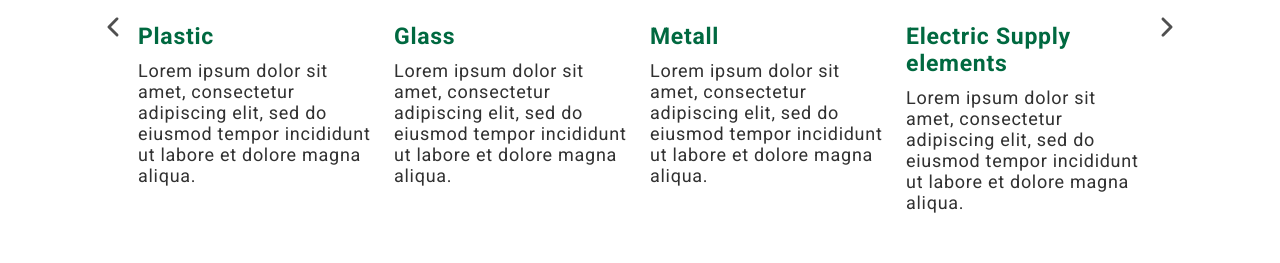
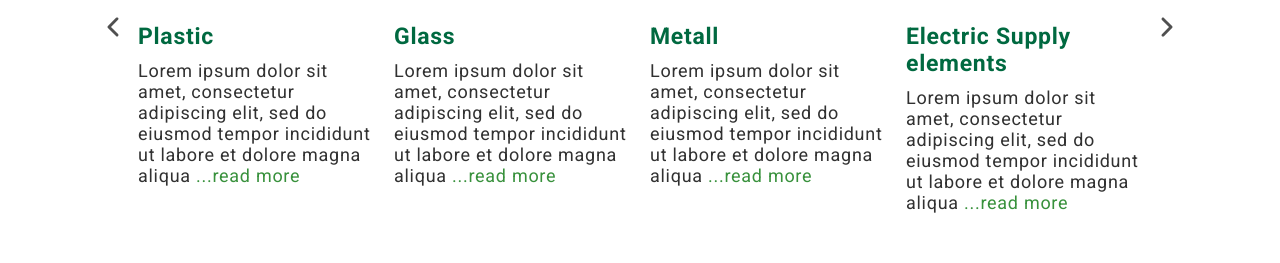
Before and after one commit to dreamkaman/react-sorting-waste, a React (Create React App) app: page / in a window 1280 px wide. Shown: the part 1287-1550 px from the top of the page. Built offline with nearby package versions, Linux system fonts and the light colour scheme; the HTML template or start-up script is replaced by a standard one.

Commit message:
commit slider : slides and styles - prat 7

```diff
--- a/src/modules/HelpPlanet/HelpPlanet.jsx
+++ b/src/modules/HelpPlanet/HelpPlanet.jsx
@@ -1,7 +1,6 @@
 import styles from './HelpPlanet.module.scss';
 import truckImage from '../../images/TruckMainPage.png';
 import { Link } from 'react-router-dom';
-
 
 const HelpPlanet = () => {
   return (
@@ -27,10 +26,10 @@
             </li>
           </ul>
         </div>
-        <img src={truckImage} alt='truck' className={styles.image}></img>
+        <img src={truckImage} alt="truck" className={styles.image}></img>
       </div>
     </section>
-  )
+  );
 };
 
 export default HelpPlanet;
--- a/src/modules/WasteTypesSlider/WasteTypesSlider.jsx
+++ b/src/modules/WasteTypesSlider/WasteTypesSlider.jsx
@@ -13,6 +13,7 @@
 import arrowLeft from '../../images/waste-slider/arrows/left.svg';
 
 import { data } from './dataWasteSlide';
+import { Link } from 'react-router-dom';
 
 const NextArrow = (props) => {
   const { className, onClick } = props;
@@ -83,7 +84,14 @@
             </div>
             <div className={styles.slideContent}>
               <h6>{slide.title}</h6>
-              <p>{slide.description}</p>
+              <p>{slide.description}
+                <Link
+                  to="/about"
+                  className={styles.readMore}
+                >...read more
+                </Link>
+              </p>
+
             </div>
           </div>,
         )}
--- a/src/modules/WasteTypesSlider/WasteTypesSlider.module.scss
+++ b/src/modules/WasteTypesSlider/WasteTypesSlider.module.scss
@@ -4,11 +4,14 @@
 
 .wasteSlider {
   width: 80%;
+  height: 100%;
   margin: 0 auto;
+
 }
 
 .slide {
   background-color: transparent;
+  height: 100%;
 }
 
 .slideImage {
@@ -18,11 +21,12 @@
     width: 100%;
     height: 197px;
     object-fit: cover;
-    background: black;
   }
 }
 
 .slideContent {
+  width: 100%;
+  height: 100%;
 
   h6 {
     margin-top: 25px;
@@ -31,11 +35,23 @@
   }
 
   p {
+    text-align: left;
     margin-top: 10px;
     font-size: 18px;
     color: var(--font-dark-color);
   }
+
+  .readMore {
+    font-size: 18px;
+    color: var(--font-secondary-color);
+    transition-duration: 0.2s;
+  }
+
+  .readMore:hover {
+    color: var(--font-third-color);
+  }
 }
+
 
 /* ================================ Media =========================================*/
 @media screen and (min-width: 320px) {
--- a/src/modules/WasteTypesSlider/dataWasteSlide.js
+++ b/src/modules/WasteTypesSlider/dataWasteSlide.js
@@ -4,34 +4,35 @@
 import Metall from './../../images/waste-slider/Metall.jpg';
 import Electric from './../../images/waste-slider/Electric.jpg';
 
-export const data = [{
-  image: Paper,
-  title: 'Paper',
-  description: 'Lorem ipsum dolor sit amet, consectetur adipiscing elit, ' +
-    'sed do eiusmod tempor incididunt ut labore et dolore magna aliqua. ',
-},
+export const data = [
+  {
+    image: Paper,
+    title: 'Paper',
+    description:
+      'Lorem ipsum dolor sit amet, consectetur adipiscing elit, sed do eiusmod tempor incididunt ut labore et dolore magna aliqua ',
+  },
   {
     image: Plastic,
     title: 'Plastic',
-    description: 'Lorem ipsum dolor sit amet, consectetur adipiscing elit, ' +
-      'sed do eiusmod tempor incididunt ut labore et dolore magna aliqua. ',
+    description:
+      'Lorem ipsum dolor sit amet, consectetur adipiscing elit, sed do eiusmod tempor incididunt ut labore et dolore magna aliqua ',
   },
   {
     image: Glass,
     title: 'Glass',
-    description: 'Lorem ipsum dolor sit amet, consectetur adipiscing elit, ' +
-      'sed do eiusmod tempor incididunt ut labore et dolore magna aliqua. ',
+    description:
+      'Lorem ipsum dolor sit amet, consectetur adipiscing elit, sed do eiusmod tempor incididunt ut labore et dolore magna aliqua ',
   },
   {
     image: Metall,
     title: 'Metall',
-    description: 'Lorem ipsum dolor sit amet, consectetur adipiscing elit, ' +
-      'sed do eiusmod tempor incididunt ut labore et dolore magna aliqua. ',
+    description:
+      'Lorem ipsum dolor sit amet, consectetur adipiscing elit, sed do eiusmod tempor incididunt ut labore et dolore magna aliqua ',
   },
   {
     image: Electric,
     title: 'Electric Supply elements',
-    description: 'Lorem ipsum dolor sit amet, consectetur adipiscing elit, ' +
-      'sed do eiusmod tempor incididunt ut labore et dolore magna aliqua. ',
-  }
+    description:
+      'Lorem ipsum dolor sit amet, consectetur adipiscing elit, sed do eiusmod tempor incididunt ut labore et dolore magna aliqua ',
+  },
 ];
```
